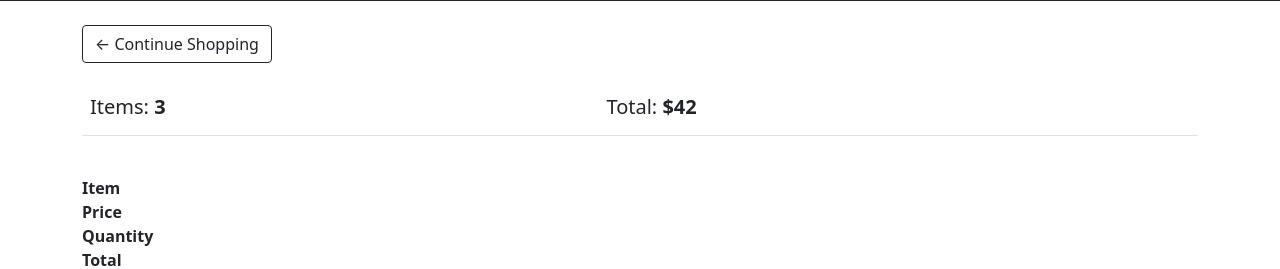
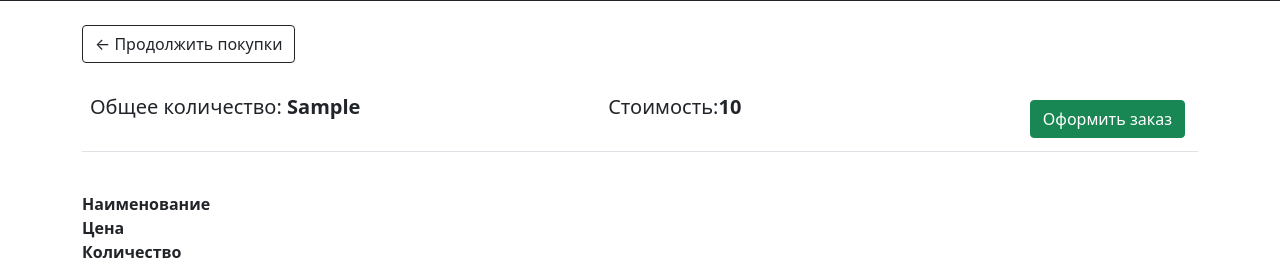
Before and after one commit to juls-teacher/voyage, a Django app: template templates/cart.html in a window 1280 px wide. Shown: the part 355-624 px from the top of the page. Run offline with Django 3.2, Linux system fonts and the light colour scheme; the template is opened without the code that fills it: most values are stand-ins (such as "Sample title", 1, 10 or a date in 2020); grey boxes marked "Sample" are stand-in pictures; lists and menus that the app fills with data are empty; some libraries are stand-ins or nearby versions.

Commit message:
update cart.html

```diff
--- a/templates/cart.html
+++ b/templates/cart.html
@@ -4,16 +4,16 @@
     <div class="row">
         <div class="col-lg-12">
             <div class="box-element">
-
-				<a  class="btn btn-outline-dark" href="http://127.0.0.1:8000/product/">&#x2190; Continue Shopping</a>
-
+                <a class="btn btn-outline-dark" href="http://127.0.0.1:8000/product/">&#x2190; Продолжить покупки </a>
                 <br>
                 <br>
                 <table class="table">
                     <tr>
-						<th><h5>Items: <strong>3</strong></h5></th>
-						<th><h5>Total:<strong> $42</strong></h5></th>
-
+                        <th><h5>Общее количество: <strong>{{order.get_cart_items}}</strong></h5></th>
+                        <th><h5>Стоимость:<strong>{{ order.get_cart_total}} </strong></h5></th>
+                        <th>
+							<a  style="float:right; margin:5px;" class="btn btn-success" href="{% url 'check' %}">Оформить заказ </a>
+						</th>
                     </tr>
                 </table>
 
@@ -23,27 +23,28 @@
             <div class="box-element">
                 <div class="cart-row">
                     <div style="flex:2"></div>
-					<div style="flex:2"><strong>Item</strong></div>
-					<div style="flex:1"><strong>Price</strong></div>
-					<div style="flex:1"><strong>Quantity</strong></div>
-					<div style="flex:1"><strong>Total</strong></div>
+                    <div style="flex:2"><strong>Наименование</strong></div>
+                    <div style="flex:1"><strong>Цена</strong></div>
+                    <div style="flex:1"><strong>Количество</strong></div>
+                    <div style="flex:1"><strong>Общая стоимость </strong></div>
                 </div>
+                {% for item in items %}
 
                     <div class="cart-row">
-					<div style="flex:2"><img class="row-image" src="{% static 'img/placeholder.png' %}"></div>
-					<div style="flex:2"><p>Product 1</p></div>
-					<div style="flex:1"><p>$20</p></div>
+                        <div style="flex:2"><img class="row-image" src="{{item.product.image.url}}"></div>
+                        <div style="flex:2"><p>{{ item.product.title}}</p></div>
+                        <div style="flex:1"><p>{{ item.product.price |floatformat:0 }} rub </p></div>
                         <div style="flex:1">
-						<p class="quantity">2</p>
+                            <p class="quantity">{{item.quantity}}</p>
                             <div class="quantity">
                                 <img class="chg-quantity" src="{% static  'img/up.png' %}">
 
                                 <img class="chg-quantity" src="{% static  'img/down.png' %}">
                             </div>
                         </div>
-					<div style="flex:1"><p>$32</p></div>
+                        <div style="flex:1"><p>{{item.get_total }}</p></div>
                     </div>
-
+                {% endfor %}
             </div>
         </div>
     </div>
```
Lines whose indentation alone changed are shown as unchanged.
